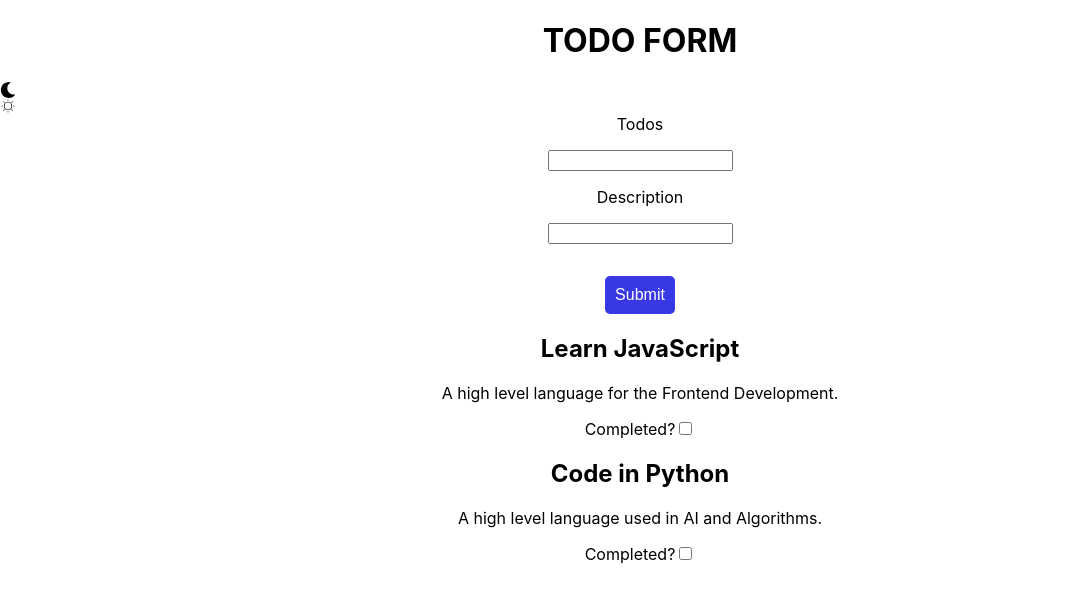
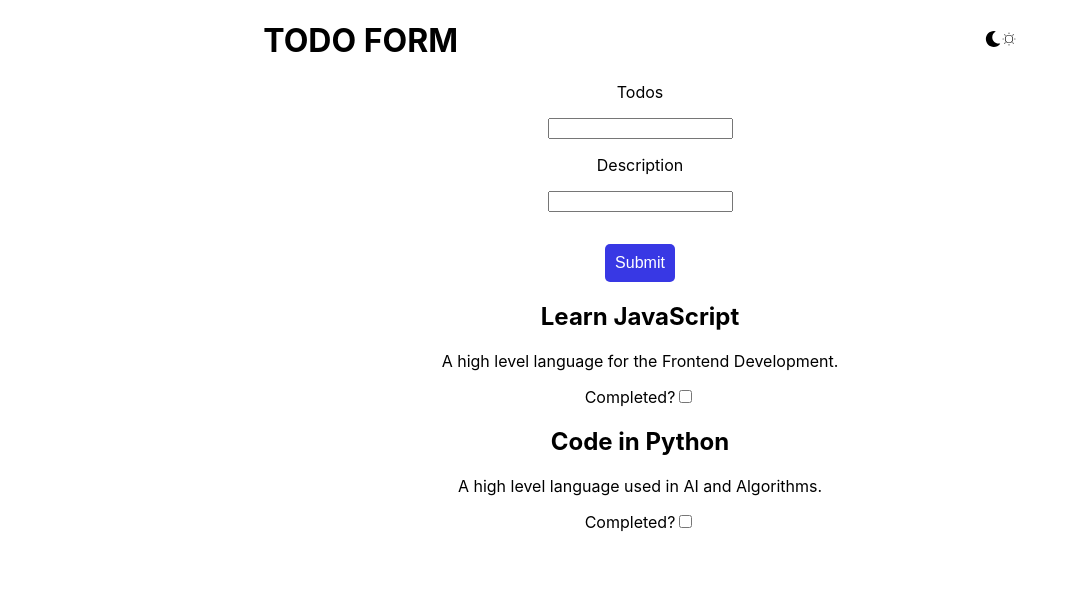
Before and after one commit to Bloom-Sayiorri/to-do-list, a React (Create React App) app: page / in a window 1280 px wide. Shown: the top 602 px of the page, without its empty margins (0-1079 px from the left). Built offline with nearby package versions, Linux system fonts and the light colour scheme.

Commit message:
form.css changes

```diff
--- a/src/components/ToDoForm.jsx
+++ b/src/components/ToDoForm.jsx
@@ -14,8 +14,11 @@ function ToDoForm({todos}) {
         <form onSubmit={handleSubmit}>
             <header className='header'>
                 <h1>TODO FORM</h1>
-                <FaMoon />
-                <CiLight />
+                <div className='header_icons'>
+                    <FaMoon />
+                    <CiLight />
+                </div>
+
             </header>
 
             <div className='questions'>
--- a/src/styles/form.css
+++ b/src/styles/form.css
@@ -1,7 +1,9 @@
 .header {
     display: flex;
-    flex-direction: column;
+    align-items: center;
+    justify-content: space-around;
 }
+
 
 .questions {
     display: flex;
```
